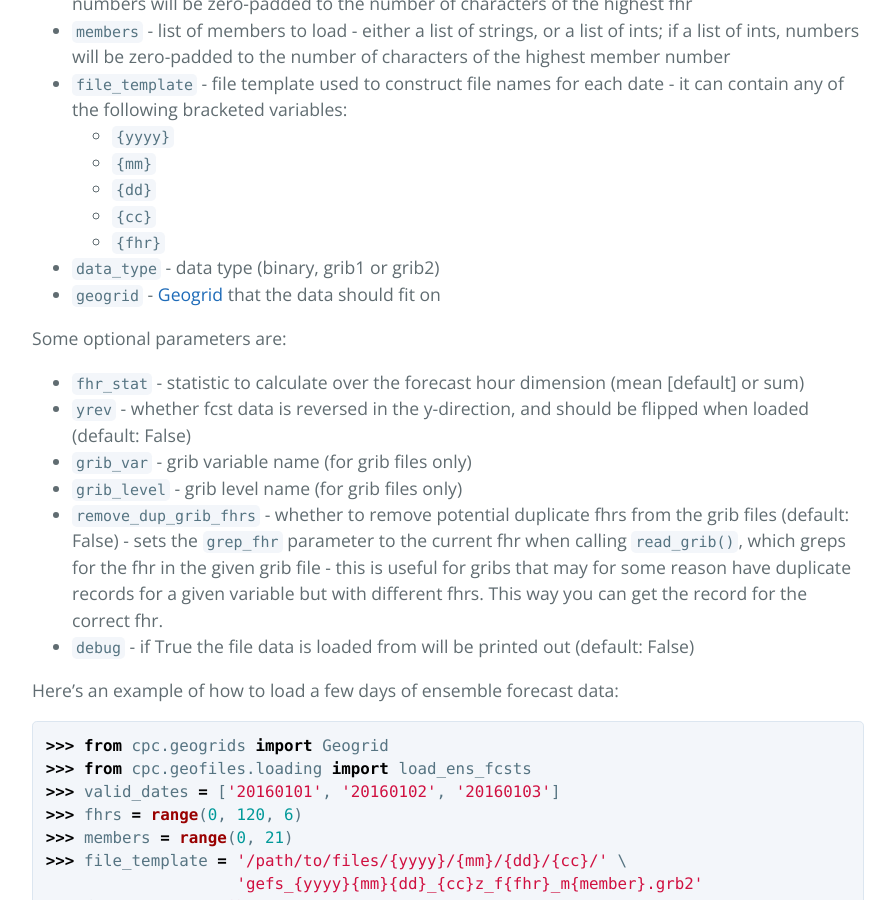
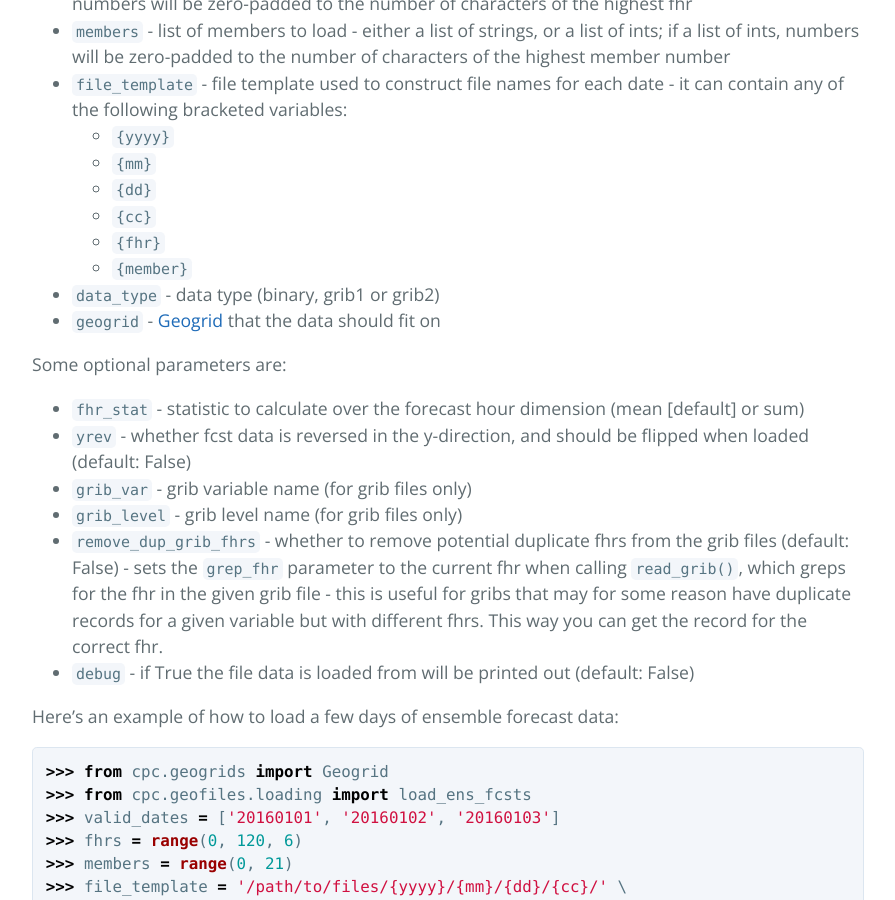
Before and after one commit to mikecharles/cpc.geofiles, a Jekyll site: the page built from docs/index.md, in a window 1280 px wide and 900 px high, scrolled down 6551 px. Shown: the whole window, without its empty margins (192-1087 px from the left). Built offline with Jekyll 4.4.1, drawn with Linux system fonts in a browser that asks for light colours.

Commit message:
Add missing variable for load_ens_fcsts()
Was missing the `member` parameter in the docs

```diff
--- a/docs/index.md
+++ b/docs/index.md
@@ -213,6 +213,7 @@ To load ensemble forecast data, use the `loading.load_ens_fcsts()` function. You
    - `{dd}`
    - `{cc}`
    - `{fhr}`
+   - `{member}`
 - `data_type` - data type (binary, grib1 or grib2)
 - `geogrid` - [Geogrid](https://mikecharles.github.io/cpc.geogrids/) that the data should fit on
 
```
